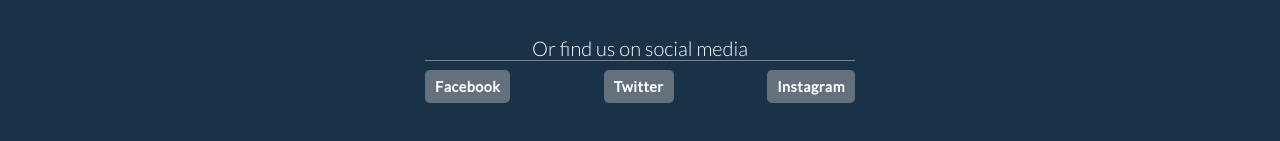
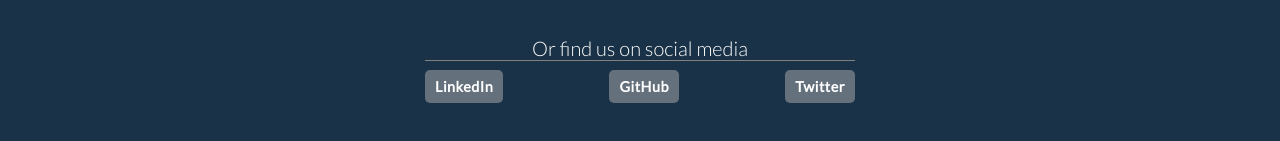
Before and after one commit to ionutpotolea/MovieFinder, a plain HTML site: page contact.html in a window 1280 px wide. Shown: the part 517-658 px from the top of the page. Drawn offline with Linux system fonts and the light colour scheme.

Commit message:
updated social media links

```diff
--- a/contact.html
+++ b/contact.html
@@ -71,9 +71,9 @@
         <div class="contactSocialMedia">
             <span>Or find us on social media</span>
             <ul>
-                <li><a href="https://www.facebook.com/ionut.potolea">Facebook</a></li>
-                <li><a href="https://www.twitter.com">Twitter</a></li>
-                <li><a href="https://www.instagram.com/ionutpotolea">Instagram</a></li>
+                <li><a href="https://www.linkedin.com/in/ionutpotolea/">LinkedIn</a></li>
+                <li><a href="https://github.com/ionutpotolea">GitHub</a></li>
+                <li><a href="https://twitter.com/IPotolea">Twitter</a></li>
             </ul>
         </div>
     </section>
```
